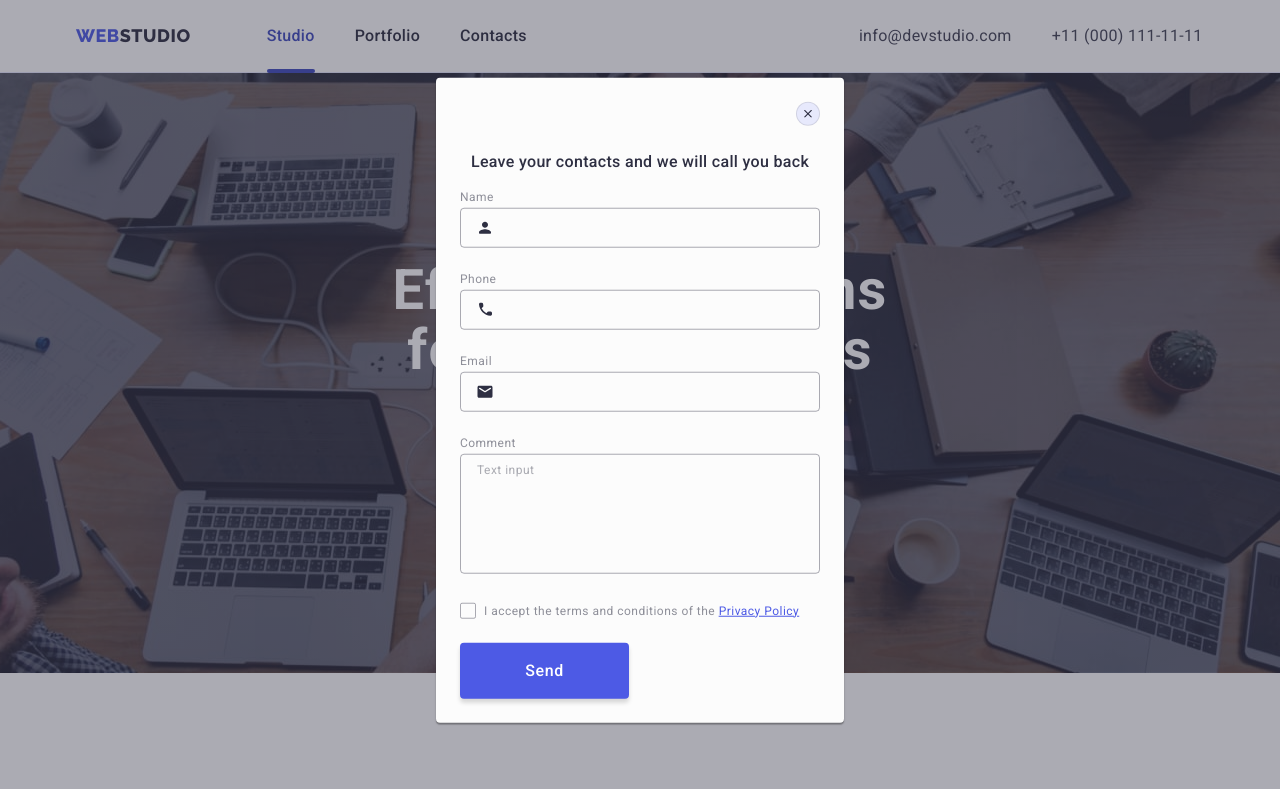
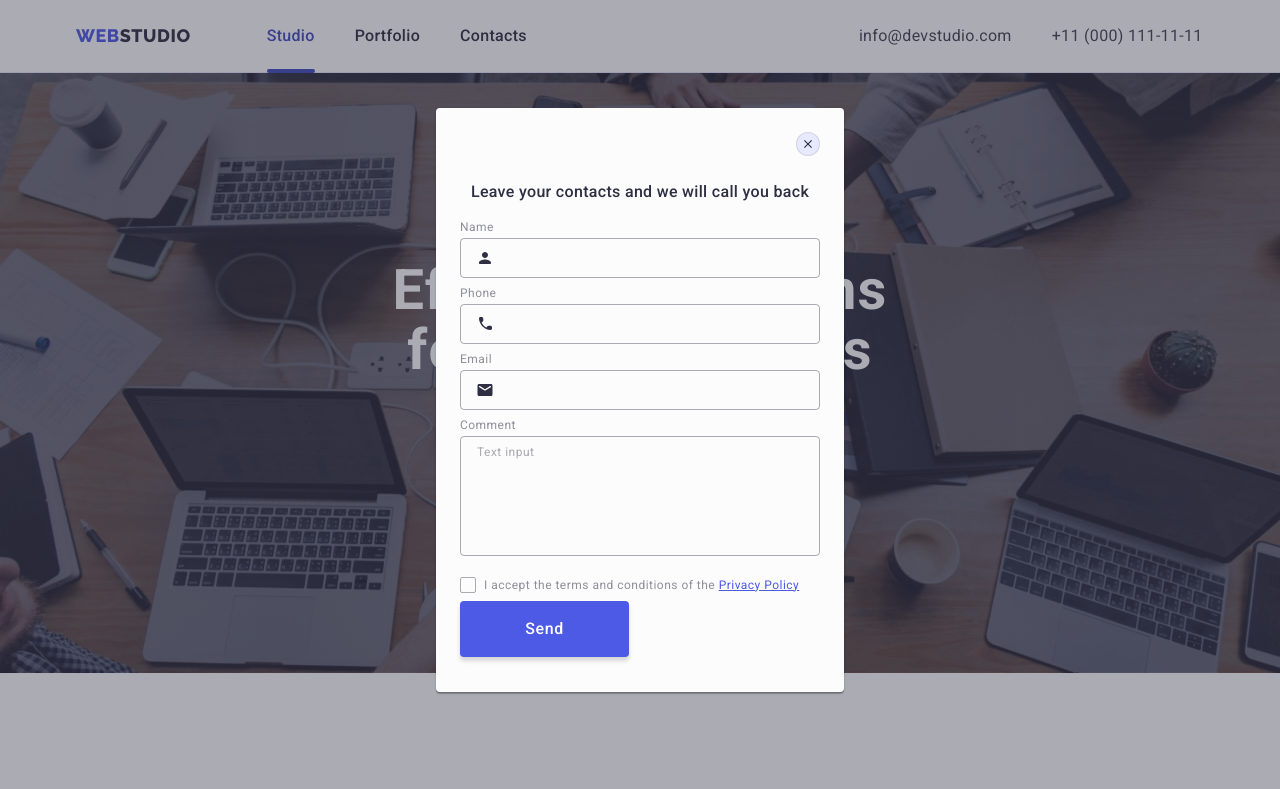
Before and after one commit to serg444s/goit-markup-hw-05, a plain HTML site: page index.html in a window 1280 px wide. Shown: the top 789 px of the page. Drawn offline with nearby package versions, Linux system fonts and the light colour scheme.

Commit message:
modal div

```diff
--- a/css/styles.css
+++ b/css/styles.css
@@ -628,7 +628,7 @@ img {
 }
 
 .modal-field {
-  margin-bottom: 24px;
+  margin-bottom: 8px;
 }
 
 .mb16 {
--- a/index.html
+++ b/index.html
@@ -504,9 +504,8 @@
             </li>
           </ul>
         </div>
-        <div>
+        <div class="footer-form">
           <p class="foter-modal-text">Subscribe</p>
-          <div class="footer-form">
           <form class="foter-form">
             <label for="user-mail" class="foter-form-label">
               <input
@@ -523,7 +522,6 @@
               </svg>
             </button>
           </form>
-          </div>
         </div>
       </div>
     </footer>
@@ -579,7 +577,7 @@
               </svg>
             </div>
           </div>
-          <div class="modal-field">
+          <div class="modal-field mb16">
             <label for="user-comment" class="modal-label">Comment</label>
             <textarea
               name="user-comment"
```
Lines whose indentation alone changed are shown as unchanged.
